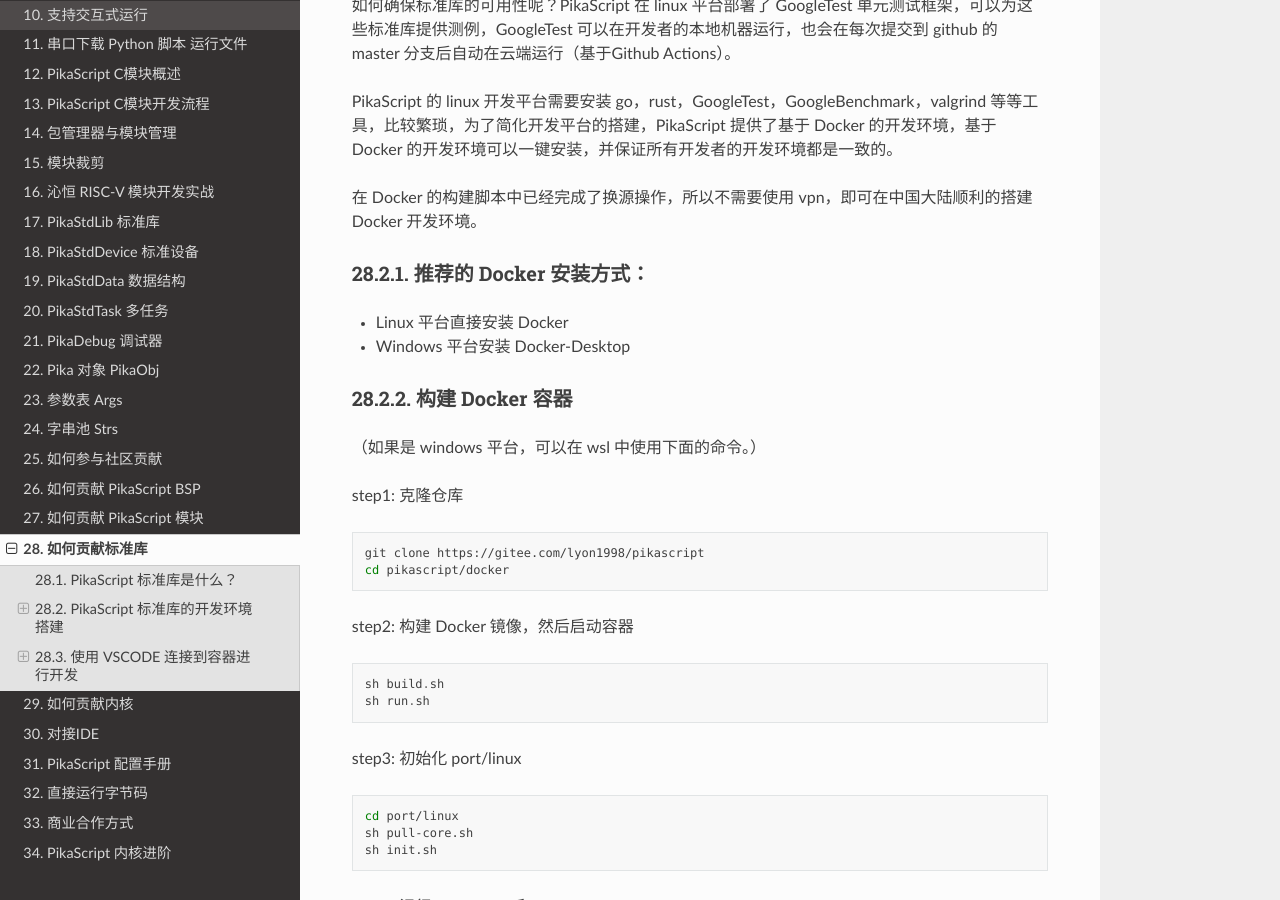
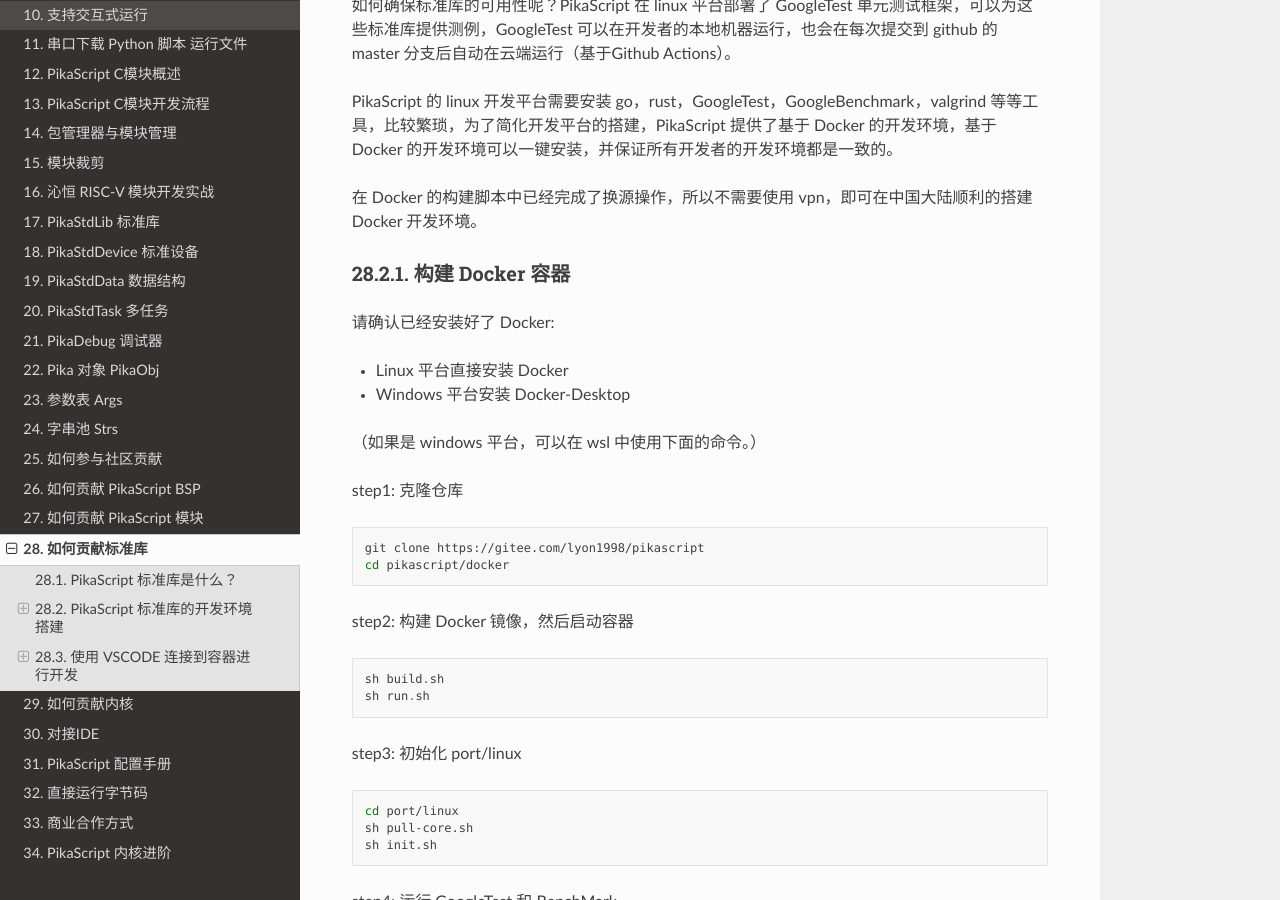
Before and after one commit to pikasTech/pikadoc, a Sphinx documentation site: the page built from docs/source/contribute_to_stdlib.md, in a window 1280 px wide and 900 px high, scrolled down 436 px. Built offline with Sphinx 7.4.7 and the Read the Docs theme 2.0.0, drawn with Linux system fonts in a browser that asks for light colours.

Commit message:
Update contribute_to_stdlib.md

```diff
--- a/docs/source/contribute_to_stdlib.md
+++ b/docs/source/contribute_to_stdlib.md
@@ -16,12 +16,13 @@
 
 在 Docker 的构建脚本中已经完成了换源操作，所以不需要使用 vpn，即可在中国大陆顺利的搭建 Docker 开发环境。
 
-### 推荐的 Docker 安装方式：
+
+### 构建 Docker 容器
+
+请确认已经安装好了 Docker:
 
 - Linux 平台直接安装 Docker
 - Windows 平台安装 Docker-Desktop
-
-### 构建 Docker 容器
 
 （如果是 windows 平台，可以在 wsl 中使用下面的命令。）
 
```
